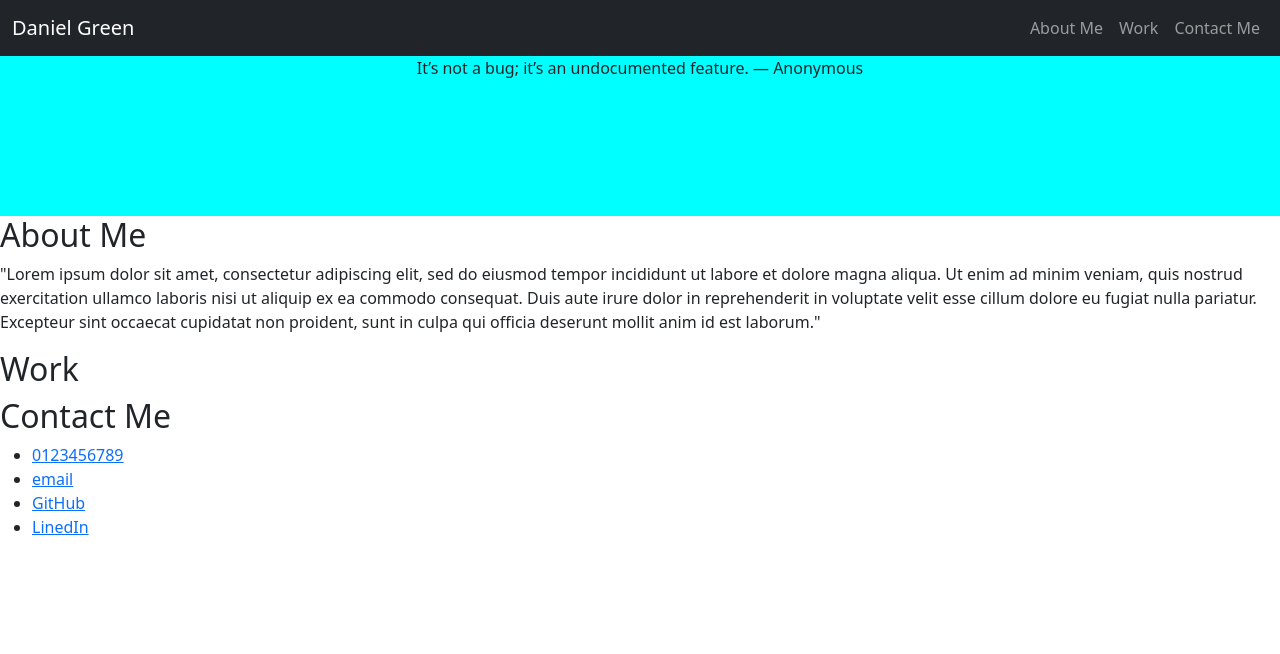
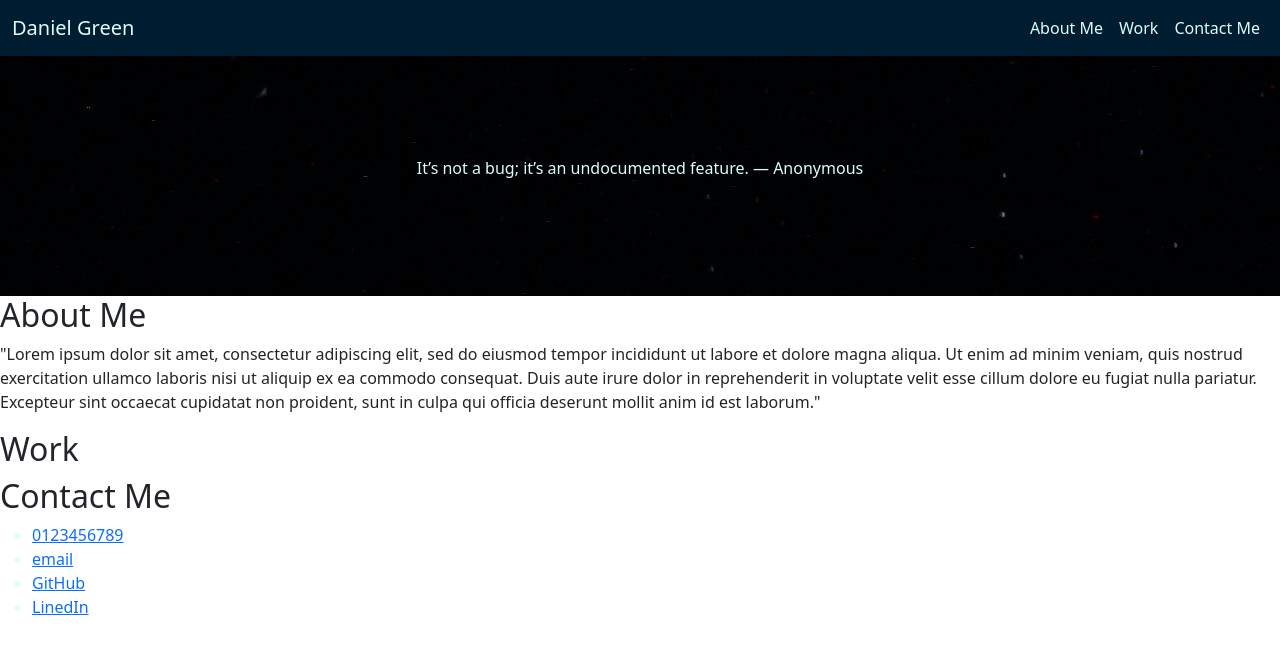
Before and after one commit to Greenie115/portfolio-draft-1-grid-flexbox, a plain HTML site: page index.html in a window 1280 px wide. Drawn offline with nearby package versions, Linux system fonts and the light colour scheme.

Commit message:
subtitle section added with bg image, navbar colour changes

```diff
--- a/assets/css/styles.css
+++ b/assets/css/styles.css
@@ -1,14 +1,35 @@
+:root{
+    --paragraphText: #DAFFFB;
+    --backgroundColor: #001C30;
+}
+
+li{
+    color: var(--paragraphText);
+}
+
 *{
     padding: 0;
     margin: 0;
 }
 
+.navbar{
+    background-color: var(--backgroundColor);
+}
+
+.navbar-brand,
+.nav-item,
+.nav-link{
+    color: var(--paragraphText);
+}
+
 .subtitle{
-    display: block;
+    display: flex;
     background-color: aqua;
     margin: 0;
     width: 100%;
-    height: 20vh;
-    text-align: center;
+    height: 30vh;
     align-items: center;
+    justify-content: center;
+    background-image: url(../images/nasa-Q1p7bh3SHj8-unsplash.jpg);
+    color: var(--paragraphText)
 }
--- a/index.html
+++ b/index.html
@@ -4,14 +4,14 @@
     <meta charset="UTF-8">
     <meta name="viewport" content="width=device-width, initial-scale=1.0">
     <title>Daniel Green's Portfolio</title>
+    <link href="https://cdn.jsdelivr.net/npm/bootstrap@5.3.2/dist/css/bootstrap.min.css" rel="stylesheet" integrity="sha384-T3c6CoIi6uLrA9TneNEoa7RxnatzjcDSCmG1MXxSR1GAsXEV/Dwwykc2MPK8M2HN" crossorigin="anonymous">
     <link rel="stylesheet" href="./assets/css/styles.css">
-    <link href="https://cdn.jsdelivr.net/npm/bootstrap@5.3.2/dist/css/bootstrap.min.css" rel="stylesheet" integrity="sha384-T3c6CoIi6uLrA9TneNEoa7RxnatzjcDSCmG1MXxSR1GAsXEV/Dwwykc2MPK8M2HN" crossorigin="anonymous">
 </head>
 <body>
 
     <!-- Header and Navbar -->
     <header>
-        <nav class="navbar navbar-expand navbar-dark bg-dark" aria-label="Second navbar example">
+        <nav class="navbar navbar-expand" aria-label="Second navbar example">
             <div class="container-fluid">
               <a class="navbar-brand" href="#">Daniel Green</a>
               <button class="navbar-toggler" type="button" data-bs-toggle="collapse" data-bs-target="#navbarsExample02" aria-controls="navbarsExample02" aria-expanded="false" aria-label="Toggle navigation">
```
Also changed, not shown: assets/images/nasa-Q1p7bh3SHj8-unsplash.jpg (added).
